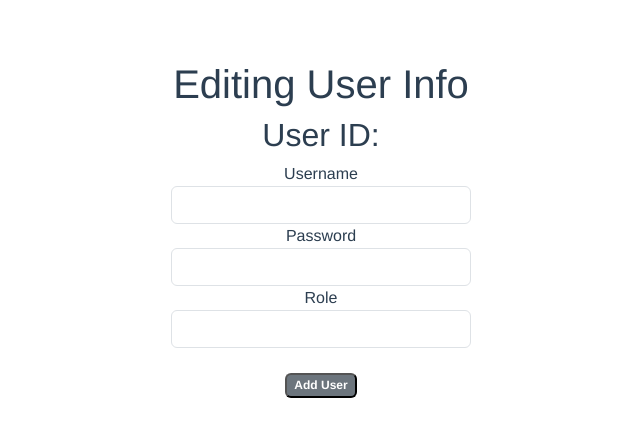
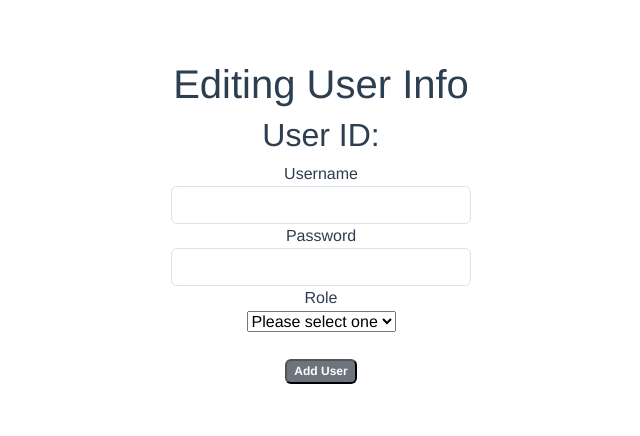
Before and after one commit to jchairani/3275_vue, a Vue app: page /#/AdminFunctionsUserMod in a window 1280 px wide. Shown: the top 436 px of the page, without its empty margins (319-959 px from the left). Built offline with nearby package versions, Linux system fonts and the light colour scheme.

Commit message:
Updated on Logout funtion for admin

```diff
--- a/src/components/AdminFunctions.vue
+++ b/src/components/AdminFunctions.vue
@@ -2,16 +2,20 @@
   <div>
     <h1>Admin Functions</h1>
   <h2>Welcome Admin</h2>
-  <button type="submit" class="badge badge-success" @click="user">
+  <button type="submit" class="badge bg-secondary" @click="user">
         Modify Users
       </button><br><br>
 
-  <button type="submit" class="badge badge-success" @click="products">
+  <button type="submit" class="badge bg-secondary" @click="products">
         Modify Products and Inventory
       </button><br><br>
 
-  <button type="submit" class="badge badge-success" @click="report">
+  <button type="submit" class="badge bg-secondary" @click="report">
         Generate Report
+      </button><br><br>
+
+  <button type="submit" class="badge bg-secondary" @click="goBack">
+        Sign out
       </button><br><br>
 
   </div>
@@ -39,6 +43,9 @@ export default {
       this.$router.push({ name: "AdminFunctionsUser" });
 
     },
+    goBack() {
+      this.$router.push({ name: "UserLogin" });
+    }
   },
   mounted() {
 
@@ -51,13 +58,9 @@ h1 {
   color: red;
 }
 
-h2 {
-  color: white;
-  background-color: blue;
-}
+
 
 button {
-  color: black;
   width: 250px;
 }
 </style>
--- a/src/components/AdminFunctionsProduct.vue
+++ b/src/components/AdminFunctionsProduct.vue
@@ -36,7 +36,10 @@
               </tr>
             </tbody>
           </table>
-
+          <br><br>
+          <button type="submit" class="badge bg-secondary" @click="goBack">
+        Go Back
+      </button>
 
 
   </div>
@@ -77,6 +80,9 @@ export default {
         this.users = response.data;
       });
     },
+    goBack() {
+      this.$router.push({ name: "AdminFunctions" });
+    }
 
   },
   mounted() {
--- a/src/components/AdminFunctionsUser.vue
+++ b/src/components/AdminFunctionsUser.vue
@@ -25,6 +25,10 @@
               </tr>
             </tbody>
           </table>
+          <br><br>
+          <button type="submit" class="badge bg-secondary" @click="goBack">
+        Go Back
+      </button>
 
   </div>
 </template>
@@ -66,6 +70,9 @@ export default {
         this.users = response.data;
       });
     },
+    goBack() {
+      this.$router.push({ name: "AdminFunctions" });
+    }
 
 
   },
--- a/src/components/AdminFunctionsUserAdd.vue
+++ b/src/components/AdminFunctionsUserAdd.vue
@@ -20,14 +20,15 @@
           v-model="userDataRequest.password"
         />
       </div>
+      <br>
       <div class="form-group">
         <label for="admin">Role</label>
-        <input
-          type="text"
-          class="form-control"
-          id="admin"
-          v-model="userDataRequest.admin"
-        />
+        <br>
+        <select class="dropdown" v-model="userDataRequest.admin">
+          <option disabled value="">Please select one</option>
+          <option value="user">User</option>
+          <option value="admin">Admin</option>
+        </select>
       </div>
       <br>
       <button type="submit" class="badge bg-secondary" @click="add">
--- a/src/components/AdminFunctionsUserMod.vue
+++ b/src/components/AdminFunctionsUserMod.vue
@@ -23,12 +23,12 @@
       </div>
       <div class="form-group">
         <label for="admin">Role</label>
-        <input
-          type="text"
-          class="form-control"
-          id="admin"
-          v-model="userDataRequest.admin"
-        />
+        <br>
+        <select class="dropdown" v-model="userDataRequest.admin">
+          <option disabled value="">Please select one</option>
+          <option value="user">User</option>
+          <option value="admin">Admin</option>
+        </select>
       </div>
       <br>
       <button type="submit" class="badge bg-secondary" @click="add">
--- a/src/components/AdminReportGeneration.vue
+++ b/src/components/AdminReportGeneration.vue
@@ -59,6 +59,11 @@
               </tr>
             </tbody>
           </table>
+          <br><br>
+          <button type="submit" class="badge bg-secondary" @click="goBack">
+        Go Back
+      </button>
+
   </div>
 </template>
 
@@ -75,7 +80,11 @@ export default {
       c2: 0,
     };
   },
-  methods: {},
+  methods: {
+    goBack() {
+      this.$router.push({ name: "AdminFunctions" });
+    }
+  },
   mounted() {
     http
       .get("/products")
--- a/src/components/UserAssetManagement.vue
+++ b/src/components/UserAssetManagement.vue
@@ -55,7 +55,7 @@
               class="btn btn-primary"
               @click="getAllProducts()"
             >
-              Refresh
+              Show All
             </button>
           </div>
         </div>
@@ -275,7 +275,6 @@ export default {
     this.getAllProcessor();
     this.getAllOperatingSystem();
     this.getAvailable(true);
-
   },
 };
 </script>
--- a/src/components/UserLogin.vue
+++ b/src/components/UserLogin.vue
@@ -60,7 +60,6 @@ export default {
 
         })
         .catch((e) => {
-          alert("User doesn't exist");
           this.userLoginRequest.userId = "";
           this.userLoginRequest.password = "";
           this.message = e.response.data.message;
```
